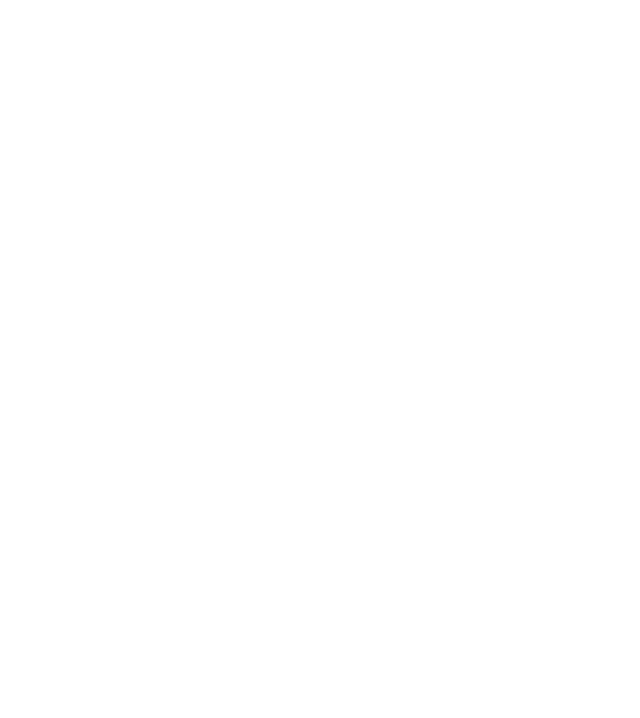
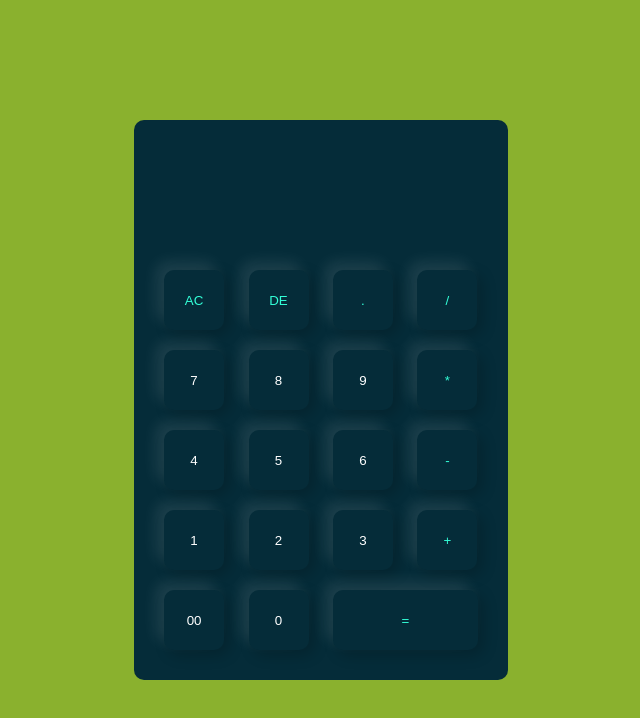
Before and after one commit to RohitKumarRath/GIET, a plain HTML site: page index.html in a window 1280 px wide. Shown: the whole page, without its empty margins (319-959 px from the left). Drawn offline with Linux system fonts and the light colour scheme.

Commit message:
Add files via upload

```diff
--- a/index.html
+++ b/index.html
@@ -4,87 +4,128 @@
     <meta charset="UTF-8" />
     <meta http-equiv="X-UA-Compatible" content="IE=edge" />
     <meta name="viewport" content="width=device-width, initial-scale=1.0" />
-    <title>Document</title>
+    <title>Calculator</title>
     <style>
-      body {
+      * {
         margin: 0;
+        padding: 0;
+        font-family: "Popins", sans-serif;
+        box-sizing: border-box;
+      }
+      .container {
+        width: 100%;
         height: 100vh;
-        background: url(stars.jpg);
-        background-size: cover;
-        overflow: hidden;
+        background: #8ab12e;
+        display: flex;
+        align-items: center;
+        justify-content: center;
       }
-      .coantainer {
-        font-size: 10px;
-        width: 40em;
-        height: 40em;
-        position: relative;
+      .calculator {
+        background: #052c39;
+        padding: 20px;
+        border-radius: 10px;
       }
-      .sun {
-        position: absolute;
-        top: 15em;
-        left: 15em;
-        width: 8em;
-        height: 8em;
-        background: url(sun.png);
-        background-size: contain;
-        border-radius: 190px;
+      .calculator form input {
+        border: 0;
+        outline: 0;
+        width: 60px;
+        height: 60px;
+        border-radius: 10px;
+        box-shadow: -8px -8px 15px rgba(255, 255, 255, 0.1),
+          5px 5px 15px rgba(0, 0, 0, 0.2);
+        background: transparent;
+        color: #fff;
+        cursor: pointer;
+        margin: 10px;
       }
-      .earth,
-      .moon {
-        position: absolute;
-        border-style: solid;
-        border-color: white transparent transparent transparent;
-        border-width: 0.1em 0.1em 0 0;
-        border-radius: 50%;
+      form .display {
+        display: flex;
+        justify-content: flex-end;
+        margin: 20px 0;
       }
-      .earth {
-        top: 5em;
-        left: 5em;
-        width: 30em;
-        height: 30em;
-        animation: orbit 36.5s linear infinite;
+      form .display input {
+        text-align: right;
+        flex: 1;
+        font-size: 45px;
+        box-shadow: none;
       }
-      .moon {
-        top: 0em;
-        right: 0em;
-        width: 8em;
-        height: 8em;
-        animation: orbit 2.7s linear infinite;
+      form input.equal {
+        width: 145px;
       }
-      .earth::before,
-      .moon::before {
-        content: "";
-        position: absolute;
-        border-radius: 50%;
-      }
-      .earth::before {
-        top: 2.8em;
-        right: 2.8em;
-        width: 3em;
-        height: 3em;
-        background: url(earth.png);
-        background-size: cover;
-      }
-      .moon::before {
-        top: 0.8em;
-        right: 0.2em;
-        width: 1.2em;
-        height: 1.2em;
-        background: url(moon.png);
-        background-size: cover;
-      }
-      @keyframes orbit {
-        to {
-          transform: rotate(360deg);
-        }
+      form input.operator {
+        color: #33ffd8;
       }
     </style>
   </head>
   <body>
     <div class="container">
-      <div class="sun"></div>
-      <div class="earth">
-        <div class="moon"></div>
+      <div class="calculator">
+        <form>
+          <div class="display">
+            <input type="text" name="display" />
+          </div>
+          <div>
+            <input
+              type="button"
+              value="AC"
+              onclick="display.value = ''"
+              class="operator" />
+            <input
+              type="button"
+              value="DE"
+              onclick="display.value = display.value.toString().slice(0,-1)"
+              class="operator" />
+            <input
+              type="button"
+              value="."
+              onclick="display.value += '.'"
+              class="operator" />
+            <input
+              type="button"
+              value="/"
+              onclick="display.value += '/'"
+              class="operator" />
+          </div>
+          <div>
+            <input type="button" value="7" onclick="display.value += '7'" />
+            <input type="button" value="8" onclick="display.value += '8'" />
+            <input type="button" value="9" onclick="display.value += '9'" />
+            <input
+              type="button"
+              value="*"
+              onclick="display.value += '*'"
+              class="operator" />
+          </div>
+          <div>
+            <input type="button" value="4" onclick="display.value += '4'" />
+            <input type="button" value="5" onclick="display.value += '5'" />
+            <input type="button" value="6" onclick="display.value += '6'" />
+            <input
+              type="button"
+              value="-"
+              onclick="display.value += '-'"
+              class="operator" />
+          </div>
+          <div>
+            <input type="button" value="1" onclick="display.value += '1'" />
+            <input type="button" value="2" onclick="display.value += '2'" />
+            <input type="button" value="3" onclick="display.value += '3'" />
+            <input
+              type="button"
+              value="+"
+              onclick="display.value += '+'"
+              class="operator" />
+          </div>
+          <div>
+            <input type="button" value="00" onclick="display.value += '00'" />
+            <input type="button" value="0" onclick="display.value += '0'" />
+            <input
+              type="button"
+              value="="
+              class="equal operator"
+              onclick="display.value = eval(display.value)" />
+          </div>
+        </form>
       </div>
     </div>
   </body>
```
